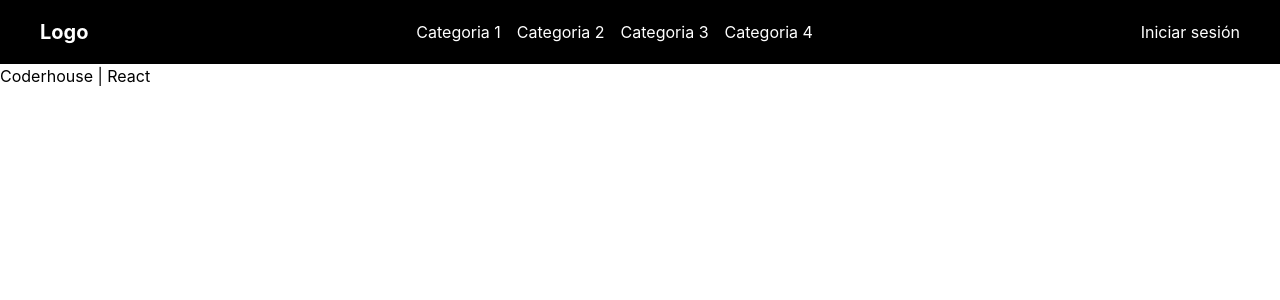
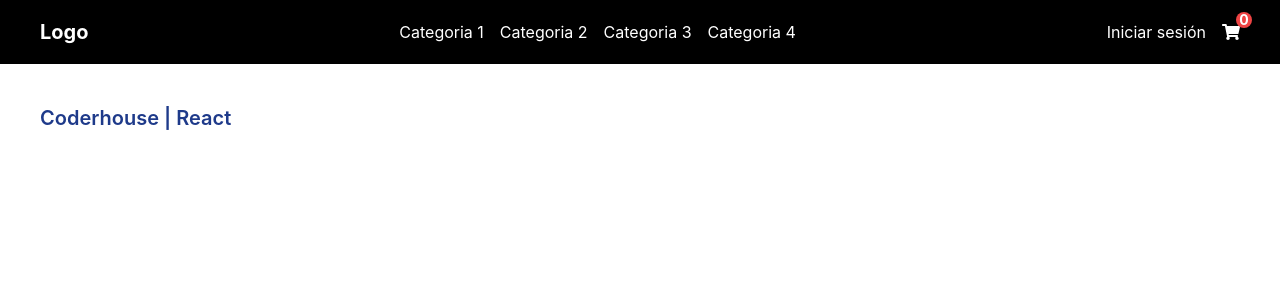
Before and after one commit to coderhouse-fvarayoud/react-ch, a React (Create React App) app: page / in a window 1280 px wide. Shown: the top 300 px of the page. Built offline with nearby package versions, Linux system fonts and the light colour scheme.

Commit message:
Add CartWidget and ItemListContainer componets

```diff
--- a/package.json
+++ b/package.json
@@ -3,6 +3,9 @@
   "version": "0.1.0",
   "private": true,
   "dependencies": {
+    "@fortawesome/fontawesome-svg-core": "^1.2.36",
+    "@fortawesome/free-solid-svg-icons": "^5.15.4",
+    "@fortawesome/react-fontawesome": "^0.1.16",
     "@testing-library/jest-dom": "^5.16.1",
     "@testing-library/react": "^12.1.2",
     "@testing-library/user-event": "^13.5.0",
--- a/src/App.js
+++ b/src/App.js
@@ -1,10 +1,11 @@
+import ItemListContainer from './components/ItemListContainer'
 import NavBar from './components/NavBar'
 
 const App = () => {
   return (
     <div>
       <NavBar />
-      <h1>Coderhouse | React</h1>
+      <ItemListContainer greeting="Coderhouse | React" />
     </div>
   )
 }
--- /dev/null
+++ b/src/components/CartWidget.js
@@ -0,0 +1,15 @@
+import { FontAwesomeIcon } from '@fortawesome/react-fontawesome'
+import { faShoppingCart } from '@fortawesome/free-solid-svg-icons'
+
+const CartWidget = ({ counter }) => {
+  return (
+    <div className="relative cursor-pointer">
+      <FontAwesomeIcon icon={faShoppingCart} />
+      <div className="absolute flex items-center justify-center w-4 h-4 bg-red-500 rounded-full -right-3 -top-2">
+        <span className="text-sm font-bold text-white">{counter}</span>
+      </div>
+    </div>
+  )
+}
+
+export default CartWidget
--- /dev/null
+++ b/src/components/ItemListContainer.js
@@ -0,0 +1,9 @@
+const ItemListContainer = ({ greeting }) => {
+  return (
+    <div className="p-10">
+      <span className="text-xl font-semibold text-blue-900">{greeting}</span>
+    </div>
+  )
+}
+
+export default ItemListContainer
--- a/src/components/NavBar.js
+++ b/src/components/NavBar.js
@@ -1,4 +1,5 @@
 import MenuIcon from '../assets/menu.svg'
+import CartWidget from './CartWidget'
 
 const options = [
   {
@@ -21,7 +22,7 @@ const options = [
 
 const NavBar = () => {
   return (
-    <div className="sticky flex items-center justify-between w-full h-16 px-10 text-white bg-black">
+    <header className="sticky flex items-center justify-between w-full h-16 px-10 text-white bg-black">
       <div className="block cursor-pointer lg:hidden">
         <img src={MenuIcon} alt="Menu icon" />
       </div>
@@ -37,10 +38,11 @@ const NavBar = () => {
           ))}
         </ul>
       </div>
-      <div>
+      <div className="flex items-center gap-4">
         <a href="about:blank">Iniciar sesión</a>
+        <CartWidget counter="0" />
       </div>
-    </div>
+    </header>
   )
 }
 
```
Also changed, not shown: 1 other file (tests, documents, lock files or other folders).
